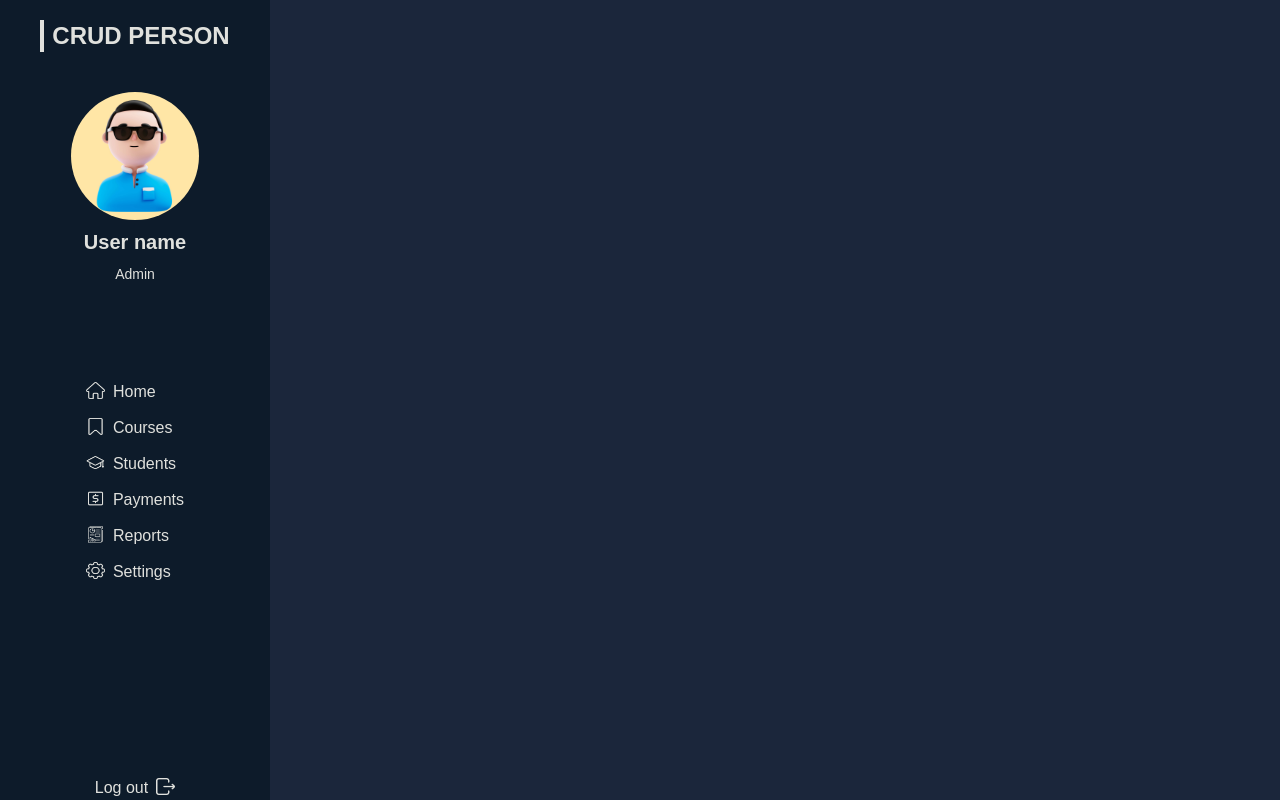
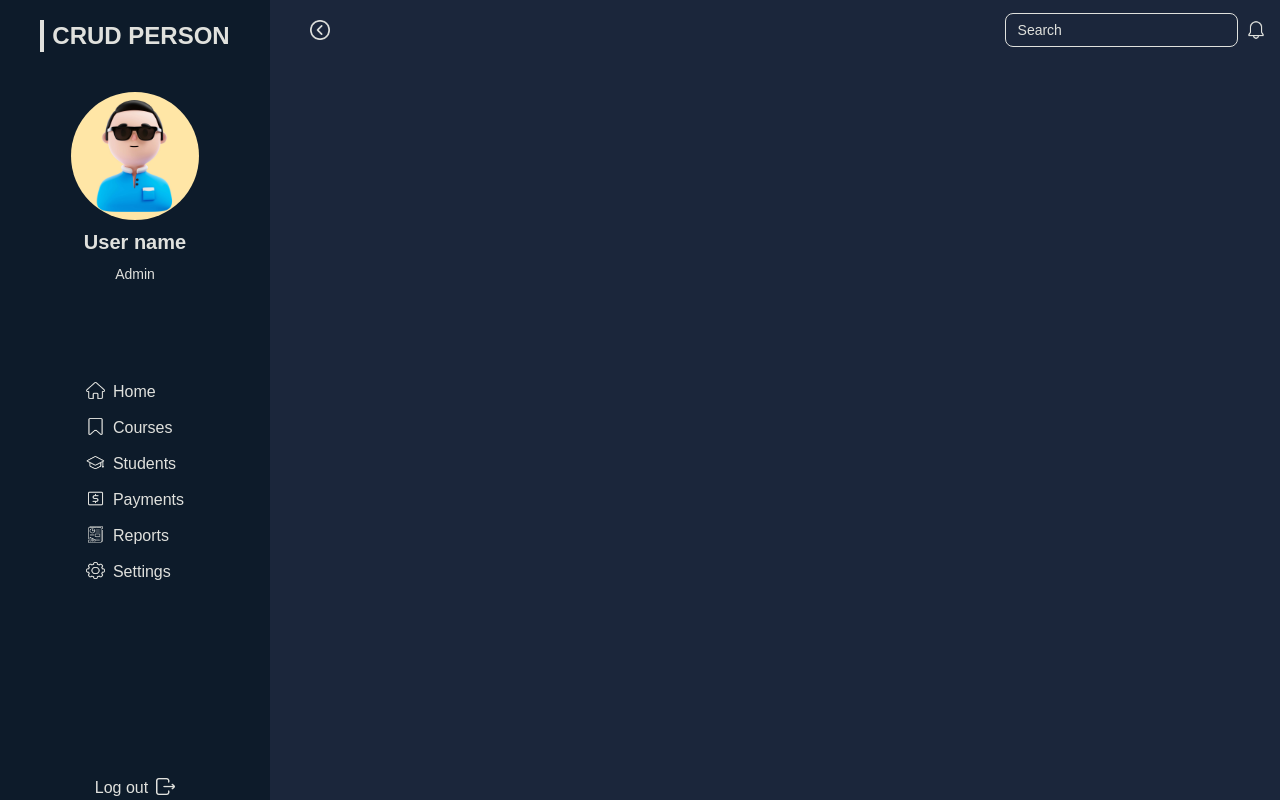
Before and after one commit to KINGvicttor/crud-person, a Next.js app: page /home in a window 1280 px wide. Built offline with nearby package versions, Linux system fonts and the light colour scheme.

Commit message:
header frontend done

```diff
--- a/src/components/Header.tsx
+++ b/src/components/Header.tsx
@@ -0,0 +1,20 @@
+import returnIcon from "../assets/img/return-icon.png"
+import notificationIcon from "../assets/img/notification-icon.png"
+
+export const Header = () => {
+    return(
+        <div className="w-[calc(100vw-270px)] h-[60px] flex justify-between bg-primary-blue ">
+            <div className="w-[800px] flex items-center">
+                <a href=""><img className="w-[20px] h-[20px] ml-10" src={returnIcon.src} /></a>
+            </div>
+            <div className="w-[300px] flex items-center">
+                <input
+                    className="px-3 py-1 mr-2 border border-secondary-white rounded-lg placeholder:text-sm placeholder:text-secondary-white"
+                    type="text"
+                    name=""
+                    placeholder="Search"/>
+                <img className="w-[20px] h-[20px]" src={notificationIcon.src}/>
+            </div>
+        </div>
+    )
+}
--- a/src/components/Home.tsx
+++ b/src/components/Home.tsx
@@ -1,7 +1,13 @@
+import { Header } from "./Header"
+
+
 export const Home = () => {
-    return(
+    return (
         <div className="w-[calc(100vw-270px)] h-screen bg-primary-blue">
+            <Header />
+            <div className="w-[calc(100vw-270px)] h-[calc(100vh-60px)]">
 
+            </div>
         </div>
     )
 }
```
Also changed, not shown: src/assets/img/notification-icon.png (added), src/assets/img/return-icon.png (added).
